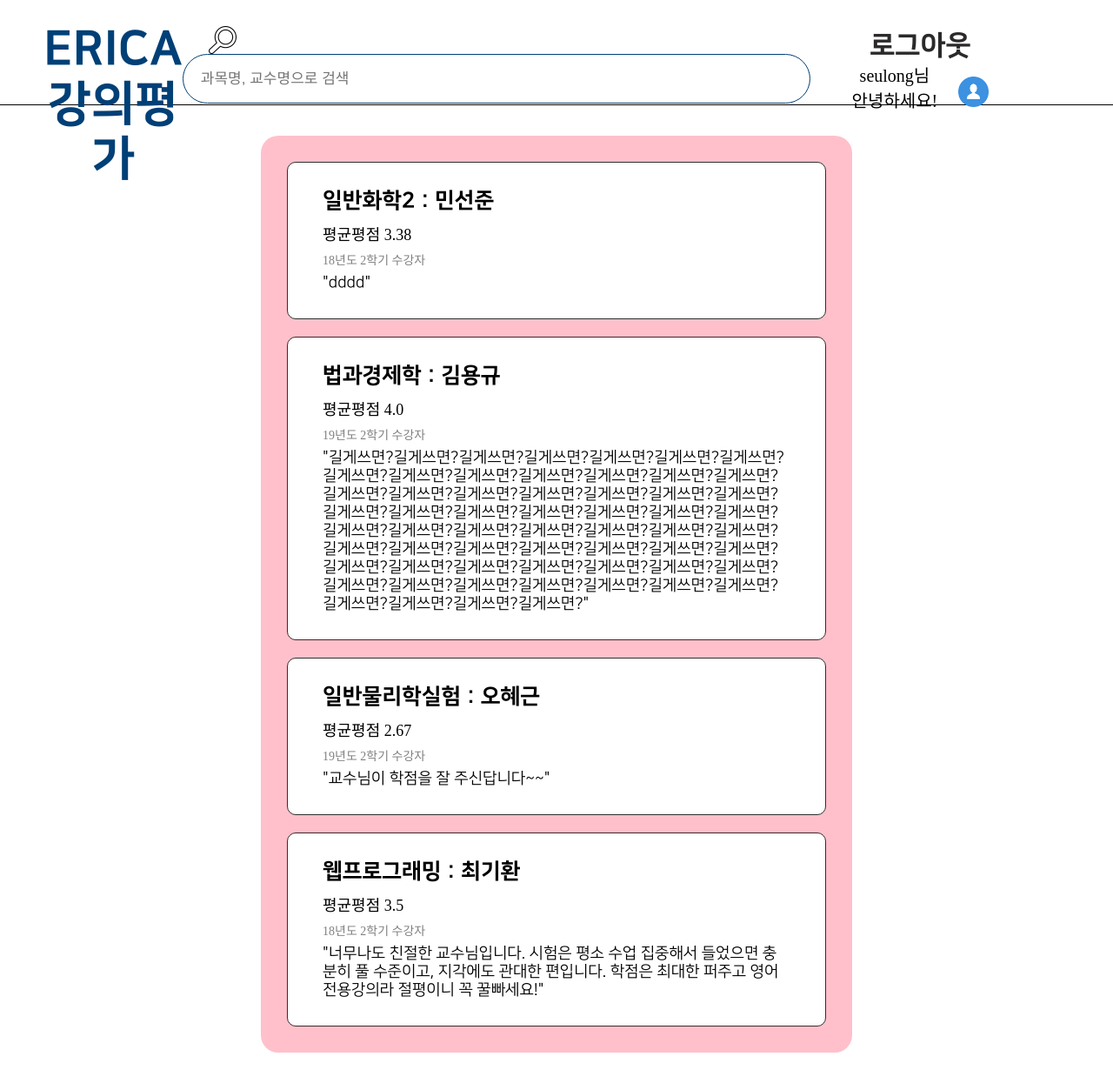
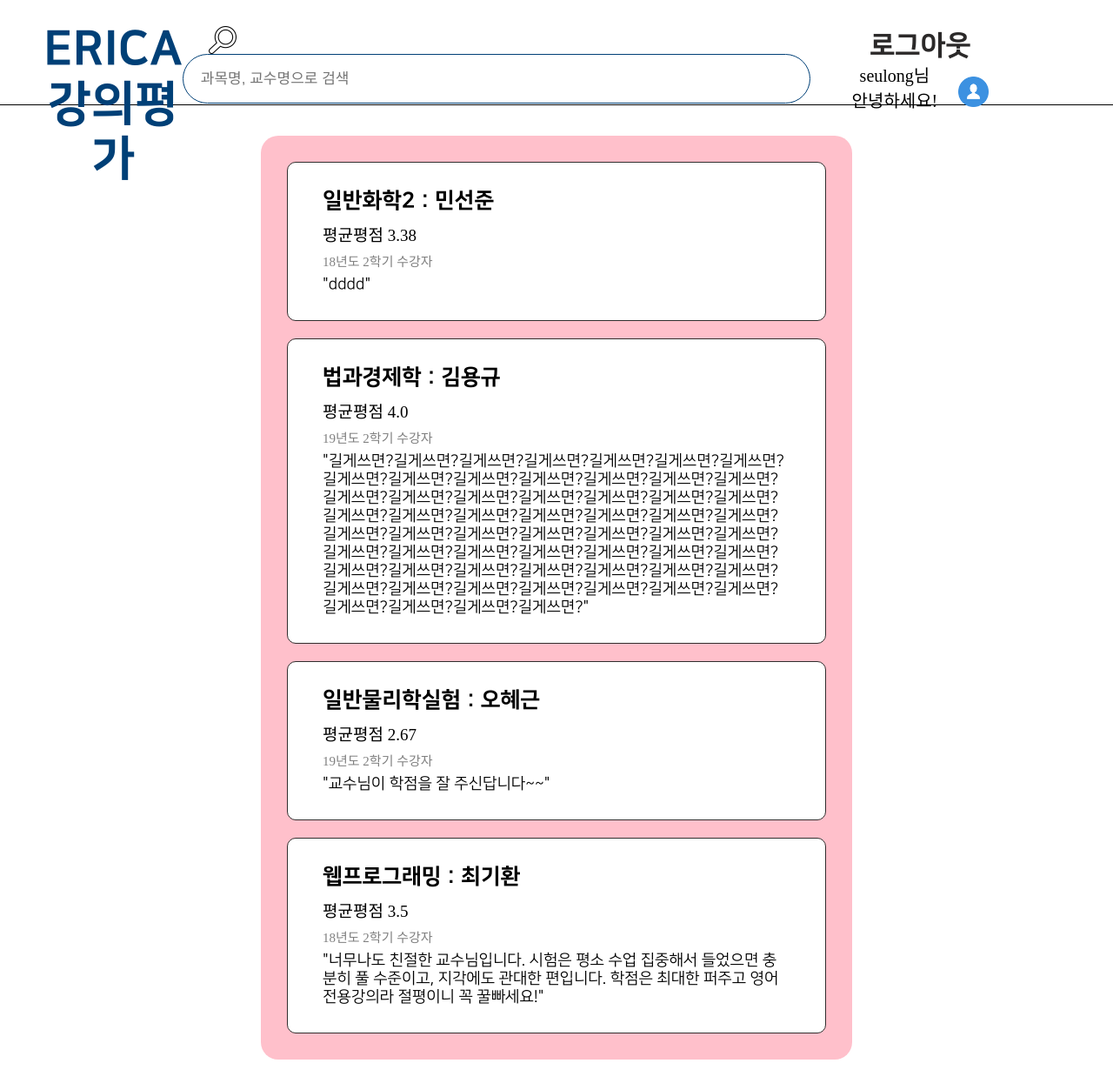
Before and after one commit to HyeseonLee/LLTeacher, a Django app: page / in a window 1280 px wide. Shown: the whole page at 87% size. Before the commit the page ends 1210 px from the top, so only its background shows below. Run offline with Django 3.2, Linux system fonts and the light colour scheme; a user stored in the database is signed in; data comes from the database, SQL or seed files in the repository; parts of the project's set-up code (start-up, migrations or seed data) failed here and were passed over; some web fonts are replaced.

Commit message:
[Front-end] feat : Edit index page font, mypage box margin

```diff
--- a/app/static/css/index.css
+++ b/app/static/css/index.css
@@ -36,12 +36,12 @@ a:visited { color: black; }
 .score{
     margin-bottom: 7px;
     font-family: NanumSquareB;
-    font-size: 18px;
+    font-size: 19px;
 }
 .seme{
     margin-bottom: 7px;
     font-family: NanumSquareB;
-    font-size: 14px;
+    font-size: 15px;
     color: gray;
 }
 .text {
--- a/app/static/css/mypage.css
+++ b/app/static/css/mypage.css
@@ -72,7 +72,8 @@ div .Mypage_Contents{
 .mp_text{
     font-family: NanumSquareB;
     font-size: 20px;
-    margin-bottom: 20px;
+
+    margin: 0 50px 20px 50px;
 }
 /* .listView_UD_Box{
     margin: 1rem 0rem;
```
